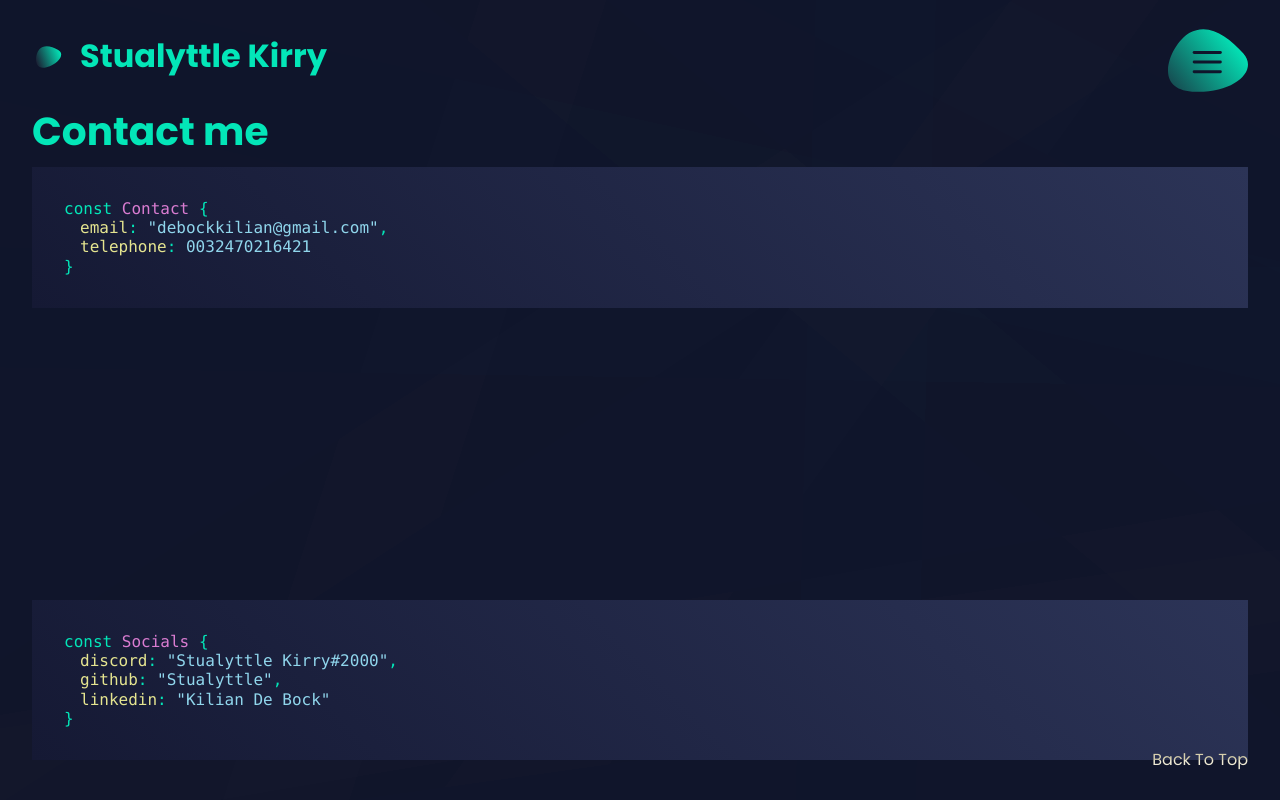
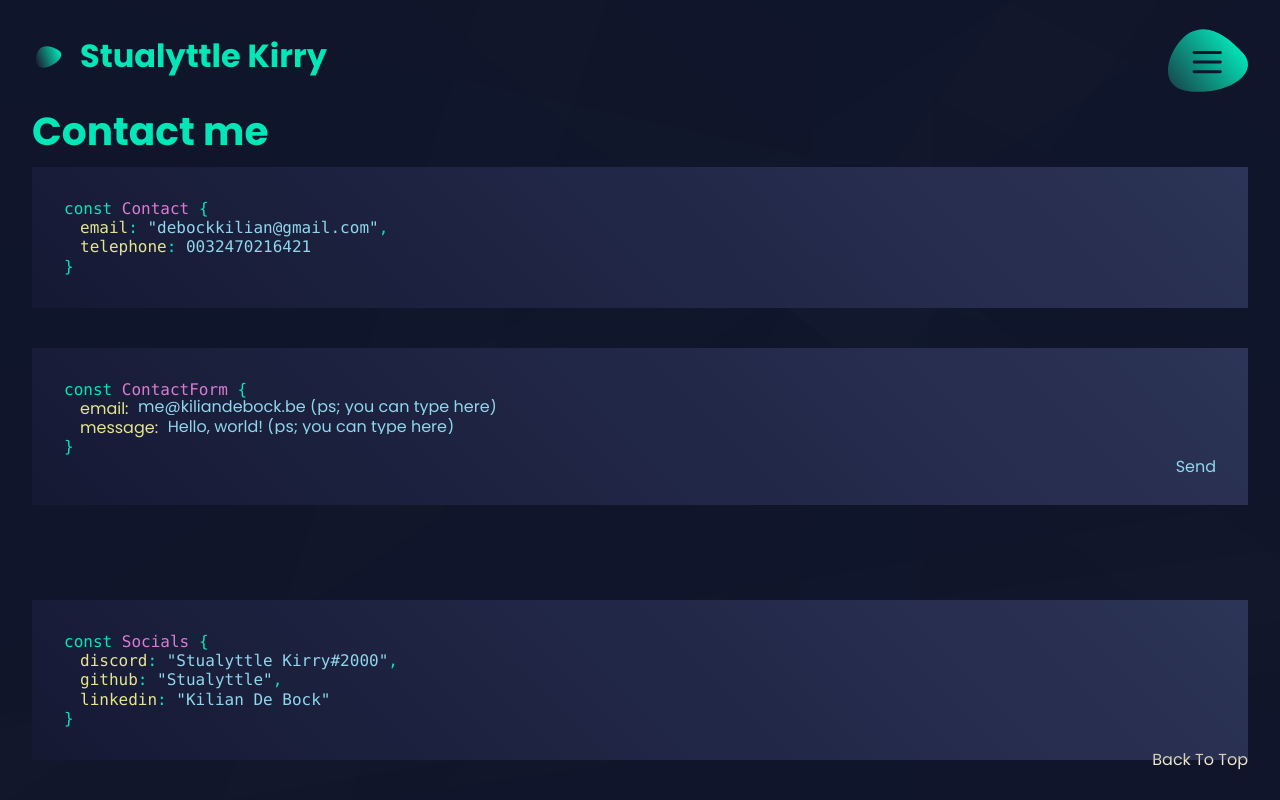
Before and after one commit to KilianDeBock/KilianDeBock, a React (Create React App) app in the folder portfolio/: page /contact in a window 1280 px wide. Built offline with nearby package versions, Linux system fonts and the light colour scheme.

Commit message:
22.23.6.3: Add contact form

```diff
--- /dev/null
+++ b/portfolio/src/_sass/components/_forms.scss
@@ -0,0 +1,75 @@
+form {
+  width: 100%;
+  padding: 2rem;
+  display: block;
+  word-wrap: break-word;
+  color: $color-green-300;
+  background: $gradient-blue-700-blue-800;
+  font-family: 'Consolas', 'Poppins', Helvetica, Arial, sans-serif;
+  font-weight: 500;
+  align-items: flex-start;
+  line-height: 1.2rem;
+  font-size: 1rem;
+
+
+  .form__text {
+    width: 100%;
+    display: block;
+    color: $color-pink-300;
+
+    &:before {
+      color: $color-green-300;
+      content: 'const ';
+    }
+
+    &:after {
+      color: $color-green-300;
+      content: ' {';
+    }
+  }
+
+  label {
+    margin-left: 1rem;
+    width: 100%;
+    display: flex;
+    gap: .6rem;
+    flex-wrap: nowrap;
+    flex-direction: row;
+    align-items: flex-start;
+
+    .label__text {
+      margin: 0;
+      color: $color-yellow-300;
+
+      &:after {
+        content: ': ';
+      }
+    }
+  }
+
+  input,
+  textarea,
+  button {
+    text-align: left;
+    display: inline-block;
+    max-height: 100%;
+    font-size: 1rem;
+    flex-grow: 1;
+    background-color: transparent;
+    margin: 0;
+    padding: 0;
+    color: $color-blue-300;
+    height: 1rem;
+  }
+
+  .end::before {
+    color: $color-green-300;
+    display: block;
+    content: '}';
+  }
+
+  button {
+    display: block;
+    margin-left: auto;
+  }
+}
--- a/portfolio/src/_sass/components/_index.scss
+++ b/portfolio/src/_sass/components/_index.scss
@@ -8,3 +8,4 @@
 @import 'container';
 @import 'grid';
 @import 'iframe';
+@import 'forms';
--- a/portfolio/src/pages/ContactPage.js
+++ b/portfolio/src/pages/ContactPage.js
@@ -14,14 +14,41 @@ const ContactPage = () => {
           </div>
           <div className="code__line code__tab-1">
             <span className="code__key">email</span>:{" "}
-            <span className="code__value">"debockkilian@gmail.com"</span>,
+            <span className="code__value">
+              <a href="mailto:debockkilian@gmail.com">
+                "debockkilian@gmail.com"
+              </a>
+            </span>
+            ,
           </div>
           <div className="code__line code__tab-1">
             <span className="code__key">telephone</span>:{" "}
-            <span className="code__value">0032470216421</span>
+            <span className="code__value">
+              <a href="tel:0032470216421">0032470216421</a>
+            </span>
           </div>
           <div className="code__line">{hookR}</div>
         </article>
+        <form action="#">
+          <span className="form__text">ContactForm</span>
+          <label>
+            <span className="label__text">email</span>
+            <input
+              type="email"
+              placeholder="me@kiliandebock.be (ps; you can type here)"
+            />
+          </label>
+          <label>
+            <span className="label__text">message</span>
+            <input
+              type="text"
+              placeholder="Hello, world! (ps; you can type here)"
+            />
+          </label>
+          <div className="end">
+            <button type="submit">Send</button>
+          </div>
+        </form>
       </div>
     </section>
   );
--- a/portfolio/src/pages/tools/points/pointsCalculate.page.js
+++ b/portfolio/src/pages/tools/points/pointsCalculate.page.js
@@ -136,8 +136,8 @@ const PointsCalculatePage = () => {
   };
 
   return (
-    <section>
-      <form action="src/pages/tools/points/pointsCalculate.page#">
+    <section className="pc">
+      <form>
         <h2 className="margin-left-0 margin-bottom-2">Points Input</h2>
         <article className="group">
           <div className="label">
--- a/portfolio/src/pages/tools/points/pointsCalculate.scss
+++ b/portfolio/src/pages/tools/points/pointsCalculate.scss
@@ -1,3 +1,4 @@
+.pc {
   form {
     color: white;
     display: flex;
@@ -53,7 +54,7 @@ input {
     width: 5.5rem;
     color: black;
 
-  &[value="0"] {
+    & [value="0"] {
       background-color: #ffd0ce;
     }
   }
@@ -82,3 +83,9 @@ input.validField {
       opacity: 1;
     }
   }
+
+  input {
+    height: fit-content;
+    padding: .2rem
+  }
+}
```
Lines whose indentation alone changed are shown as unchanged.
